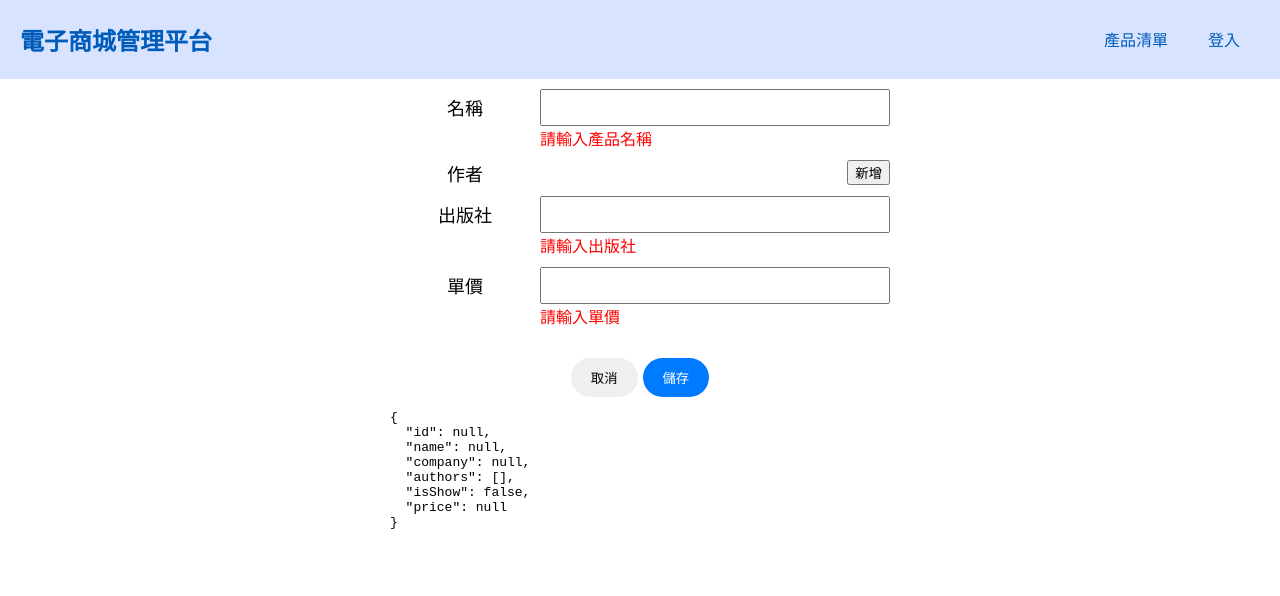
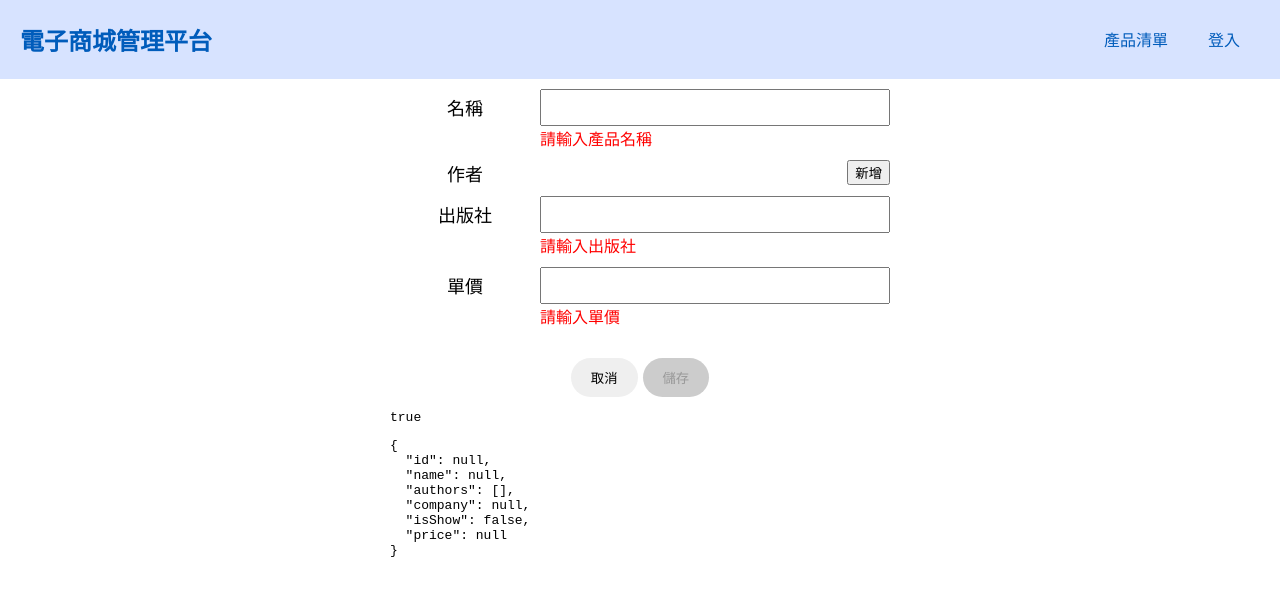
Before and after one commit to cherites0610/mcu-112-2-web-11130403, an Angular app: page /product/form/1 in a window 1280 px wide. Shown: the top 596 px of the page. Built offline with nearby package versions, Linux system fonts and the light colour scheme.

Commit message:
feat(product-form): 產品表單驗證實作

```diff
--- a/src/app/product-form-page/product-form-page.component.css
+++ b/src/app/product-form-page/product-form-page.component.css
@@ -57,3 +57,9 @@ button.save {
   background-color: #007bff;
   color: white;
 }
+
+button.save:disabled {
+  background-color: #ccc;
+  color: #999;
+  cursor: not-allowed;
+}
--- a/src/app/product-form-page/product-form-page.component.html
+++ b/src/app/product-form-page/product-form-page.component.html
@@ -4,7 +4,9 @@
         <label>名稱</label>
         <input type="text" formControlName="name" />
       </div>
+      @if (name.hasError('required')) {
       <div class="error-message">請輸入產品名稱</div>
+      }
     </div>
     <div class="form-item">
       <div class="form-column">
@@ -21,7 +23,9 @@
           </div>
           <input type="text" [formControl]="control" />
         </div>
+        @if (control.hasError('required')) {
         <div class="error-message">請輸入作者</div>
+        }
       </div>
       }
     </ng-container>
@@ -30,18 +34,25 @@
         <label>出版社</label>
         <input type="text" formControlName="company" />
       </div>
+      @if (company.hasError('required')) {
       <div class="error-message">請輸入出版社</div>
+      }
     </div>
     <div class="form-item">
       <div class="form-column">
         <label>單價</label>
         <input type="text" formControlName="price" />
       </div>
+      @if (price.hasError('required')) {
       <div class="error-message">請輸入單價</div>
+      } @if (price.hasError('pattern')) {
+      <div class="error-message">單價必須為數字</div>
+      }
     </div>
     <div class="form-action">
       <button type="button">取消</button>
-        <button type="button" class="save">儲存</button>
+      <button type="button" [disabled]="form.invalid" class="save">儲存</button>
     </div>
+    <pre>{{ form.invalid | json }}</pre>
     <pre>{{ form.value | json }}</pre>
   </div>
--- a/src/app/product-form-page/product-form-page.component.ts
+++ b/src/app/product-form-page/product-form-page.component.ts
@@ -1,42 +1,55 @@
 import { JsonPipe } from '@angular/common';
-import { Component, inject } from '@angular/core';
+import { Component, OnInit, inject } from '@angular/core';
+import { FormArray, FormControl, FormGroup, ReactiveFormsModule, Validators } from '@angular/forms';
 import { ActivatedRoute, Data } from '@angular/router';
+import { map } from 'rxjs';
+
 import { Product } from '../model/product';
-import { map } from 'rxjs';
-import { FormArray, FormControl, FormGroup, ReactiveFormsModule } from '@angular/forms';
-import { IProductForm } from './product-form.interface';
+import { IProductForm } from '../interface/product-form.interface';
 
 @Component({
   selector: 'app-product-form-page',
   standalone: true,
   imports: [JsonPipe, ReactiveFormsModule],
   templateUrl: './product-form-page.component.html',
-  styleUrl: './product-form-page.component.css'
+  styleUrl: './product-form-page.component.css',
 })
-export class ProductFormPageComponent {
+export class ProductFormPageComponent implements OnInit {
   private readonly route = inject(ActivatedRoute);
-
-  product !: Product;
 
   form = new FormGroup<IProductForm>({
     id: new FormControl<number | null>(null),
-    name: new FormControl<string | null>(null),
-    company: new FormControl<string | null>(null),
+    name: new FormControl<string | null>(null, { validators: [Validators.required] }),
     authors: new FormArray<FormControl<string | null>>([]),
+    company: new FormControl<string | null>(null, { validators: [Validators.required] }),
     isShow: new FormControl<boolean>(false, { nonNullable: true }),
-    price: new FormControl<string | null>(null),
+    price: new FormControl<string | null>(null, { validators: [Validators.required, Validators.pattern('^[0-9]$')] }),
   });
+
+  get name(): FormControl<string | null> {
+    return this.form.get('name') as FormControl<string | null>;
+  }
 
   get authors(): FormArray<FormControl<string | null>> {
     return this.form.get('authors') as FormArray<FormControl<string | null>>;
   }
 
-  onAddAuthors(): void {
-    const formControl = new FormControl<string | null>(null);
-    this.authors.push(formControl);
+  get company(): FormControl<string | null> {
+    return this.form.get('company') as FormControl<string | null>;
   }
+
+  get price(): FormControl<string | null> {
+    return this.form.get('price') as FormControl<string | null>;
+  }
+
+  product!: Product;
 
   ngOnInit(): void {
     this.route.data.pipe(map(({ product }: Data) => product)).subscribe((product) => (this.product = product));
   }
+
+  onAddAuthors(): void {
+    const formControl = new FormControl<string | null>(null, { validators: [Validators.required] });
+    this.authors.push(formControl);
+  }
 }
```
Also changed, not shown: src/app/interface/product-form.interface.ts (renamed from src/app/product-form-page/product-form.interface.ts). Lines whose indentation alone changed are shown as unchanged.
